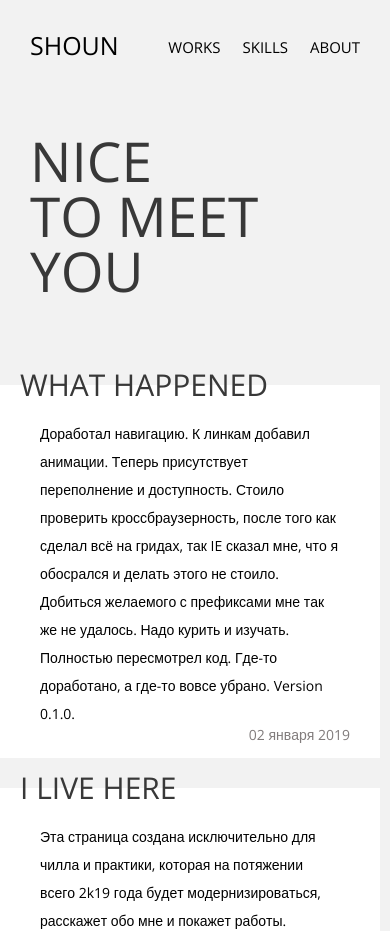
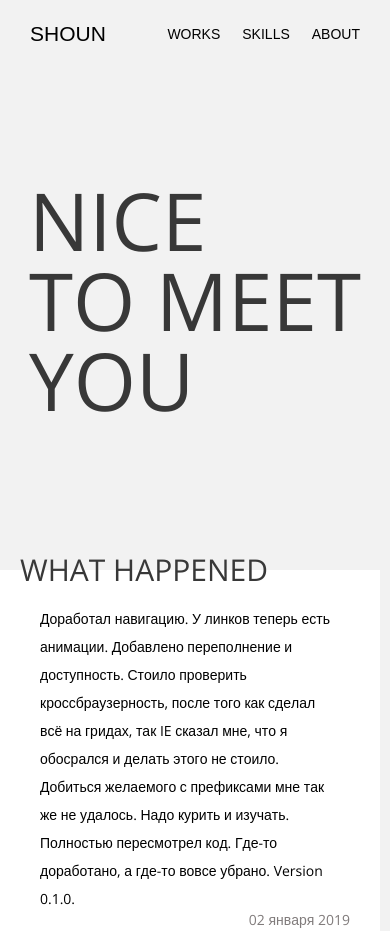
Before and after one commit to Shooouuun/shoun, a plain HTML site: page index.html in a window 390 px wide. Shown: the top 931 px of the page. Drawn offline with nearby package versions, Linux system fonts and the light colour scheme.

Commit message:
adaptive version 0.2.0

```diff
--- a/css/style.css
+++ b/css/style.css
@@ -53,9 +53,10 @@ a {
 }
 
 .header-logotype {
+  font-family: 'Quicksand', sans-serif;
   font-size: 21px;
   line-height: 28px;
-  font-weight: 400;
+  font-weight: 500;
 }
 
 .main-nav__wrapper {
@@ -79,9 +80,10 @@ a {
   position: relative;
   z-index: 1;
   display: block;
+  font-family: 'Quicksand', sans-serif;
   font-size: 14px;
   line-height: 28px;
-  font-weight: 400;
+  font-weight: 500;
   color: #000000;
   transition: 0.3s;
 }
@@ -128,7 +130,6 @@ a {
   cursor: default;
   padding: 0 30px;
 }
-
 /**********ABOUT**********/
 .about {
   display: flex;
@@ -175,22 +176,24 @@ a {
   color: #817c7c;
 }
 
-@media (max-width:480px) {
+@media (max-width:360px) {
   .main-header {
     margin: 0 30px;
     padding-top: 30px;
   }
 
   .header-logotype {
-    font-size: 25px;
-    line-height: 30px;
-    font-weight: 400;
+    font-size: 22px;
+    line-height: 26px;
+    font-weight: 500;
+    color: #202020;
   }
 
   .main-nav__link {
-    font-size: 15px;
-    line-height: 35px;
+    font-size: 13px;
+    line-height: 27px;
     font-weight: 400;
+    color: #282727;
   }
 
   .intro {
@@ -198,11 +201,27 @@ a {
   }
 
   .intro-caption {
-    font-size: 55px;
+   font-size: 55px;
     line-height: 55px;
     font-weight: 400;
-    color: #383838;
+    color: #282727;
     cursor: default;
     padding: 0 30px;
   }
+
+  .test {
+    padding: 15px 35px 40px;
+    margin: 0 10px 30px 10px;
+  }
+
+  .about-caption {
+    top: -14px;
+    margin-left: -12px;
+    font-size: 22px;
+    line-height: 26px;
+  }
+
+  .test p {
+    line-height: 26px;
+  }
 }
--- a/index.html
+++ b/index.html
@@ -14,9 +14,9 @@
     <a class="header-logotype" title="shoun">shoun</a>
     <nav class="main-nav__wrapper">
       <ul class="main-nav__list">
-        <li class="main-nav__item"><a class="main-nav__link btn" href="index.html">works</a></li>
-        <li class="main-nav__item"><a class="main-nav__link btn" href="index.html">skills</a></li>
-        <li class="main-nav__item"><a class="main-nav__link btn" href="index.html">about</a></li>
+        <li class="main-nav__item"><a class="main-nav__link btn" href="#">works</a></li>
+        <li class="main-nav__item"><a class="main-nav__link btn" href="#">skills</a></li>
+        <li class="main-nav__item"><a class="main-nav__link btn" href="#">about</a></li>
       </ul>
     </nav>
   </header>
@@ -30,8 +30,8 @@
       <h2 class="visually-hidden">about</h2>
       <div class="test">
         <h3 class="about-caption">what happened</h3>
-        <time class="time" datetime="2019-01-26T23:00:00">02 января 2019</time>
-        <p>Доработал навигацию. К линкам добавил анимации. Теперь присутствует переполнение и доступность. Стоило проверить кроссбраузерность, после того как сделал всё на гридах, так IE сказал мне, что я обосрался и делать этого не стоило. Добиться желаемого с префиксами мне так же не удалось. Надо курить и изучать.
+        <time class="time" datetime="2019-01-02T23:00:00">02 января 2019</time>
+        <p>Доработал навигацию. У линков теперь есть анимации. Добавлено переполнение и доступность. Стоило проверить кроссбраузерность, после того как сделал всё на гридах, так IE сказал мне, что я обосрался и делать этого не стоило. Добиться желаемого с префиксами мне так же не удалось. Надо курить и изучать.
           Полностью пересмотрел код. Где-то доработано, а где-то вовсе убрано. Version 0.1.0.</p>
       </div>
       <div class="test">
```
